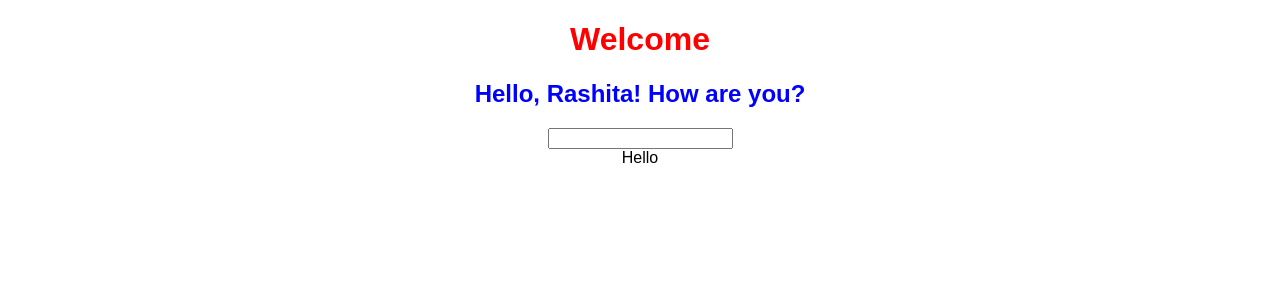
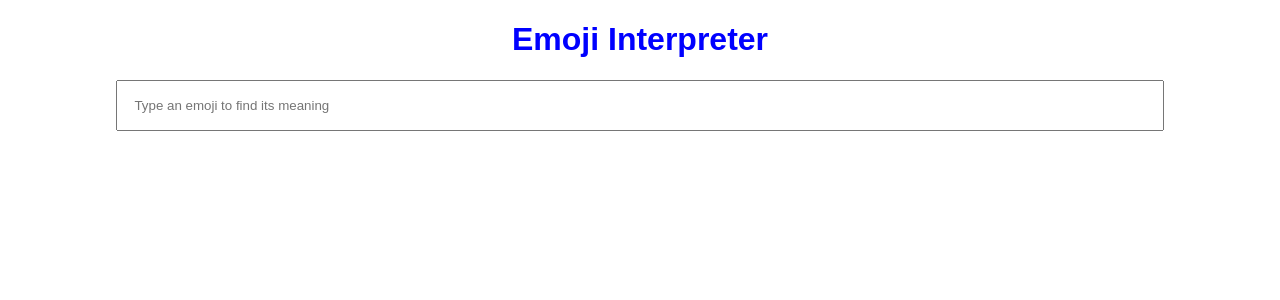
Before and after one commit to Rashita123/Emoji-React-App, a React (Create React App) app: page / in a window 1280 px wide. Shown: the top 300 px of the page. Built offline with nearby package versions, Linux system fonts and the light colour scheme.

Commit message:
emoji meaning interpreter done

```diff
--- a/src/App.js
+++ b/src/App.js
@@ -1,21 +1,32 @@
 import React, { useState } from "react";
 import "./styles.css";
 
-var username = "Rashita";
+const emojiDictionary = {
+  "😀": "Laughing",
+  "🙂": "Smiling",
+  "🤩": "Excited",
+  "✍️": "Writing",
+  "👍": "Thumbs Up",
+  "": ""
+};
+
 export default function App() {
-  const [onchanger, setonchanger] = useState("");
-
-  function changeHandler(event) {
-    // console.log(event.target.value);
-    setonchanger(event.target.value);
+  const [meaning, setMeaning] = useState("");
+  function emojiHandler(event) {
+    var meaning = emojiDictionary[event.target.value];
+    if (meaning === undefined) {
+      meaning = "Emoji not in our database!";
+    }
+    setMeaning(meaning);
   }
-
   return (
     <div className="App">
-      <h1 style={{ color: "red" }}>Welcome</h1>
-      <h2 style={{ color: "blue" }}>Hello, {username}! How are you?</h2>
-      <input onChange={changeHandler}></input>
-      <div>Hello {onchanger}</div>
+      <h1 style={{ color: "blue" }}>Emoji Interpreter</h1>
+      <input
+        placeholder="Type an emoji to find its meaning"
+        onChange={emojiHandler}
+      ></input>
+      <div>{meaning}</div>
     </div>
   );
 }
--- a/src/styles.css
+++ b/src/styles.css
@@ -2,3 +2,7 @@
   font-family: sans-serif;
   text-align: center;
 }
+input {
+  width: 80%;
+  padding: 1rem;
+}
```
